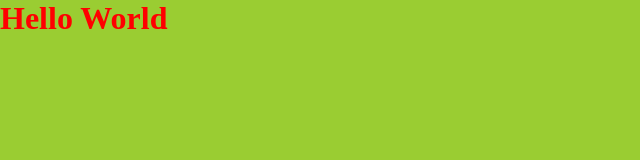
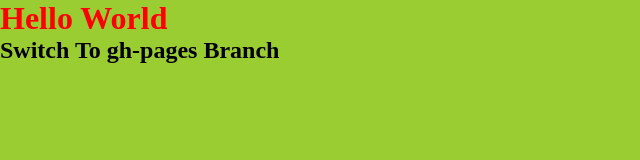
Before and after one commit to saylani-massit-hyderbad/Learning_git, a plain HTML site: page index.html in a window 1280 px wide. Shown: the whole page, without its empty margins (0-640 px from the left). Drawn offline with Linux system fonts and the light colour scheme.

Commit message:
Add data in git

```diff
--- a/index.html
+++ b/index.html
@@ -9,5 +9,6 @@
 </head>
 <body>
     <h1>Hello World</h1>
+    <h2>Switch To gh-pages Branch</h2>
 </body>
 </html>
```
